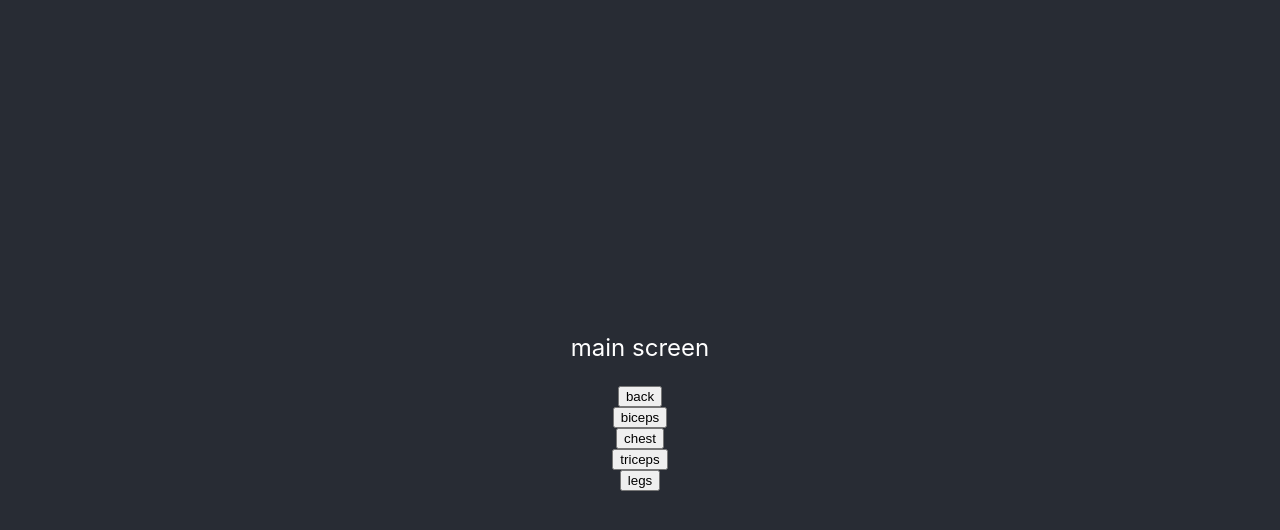
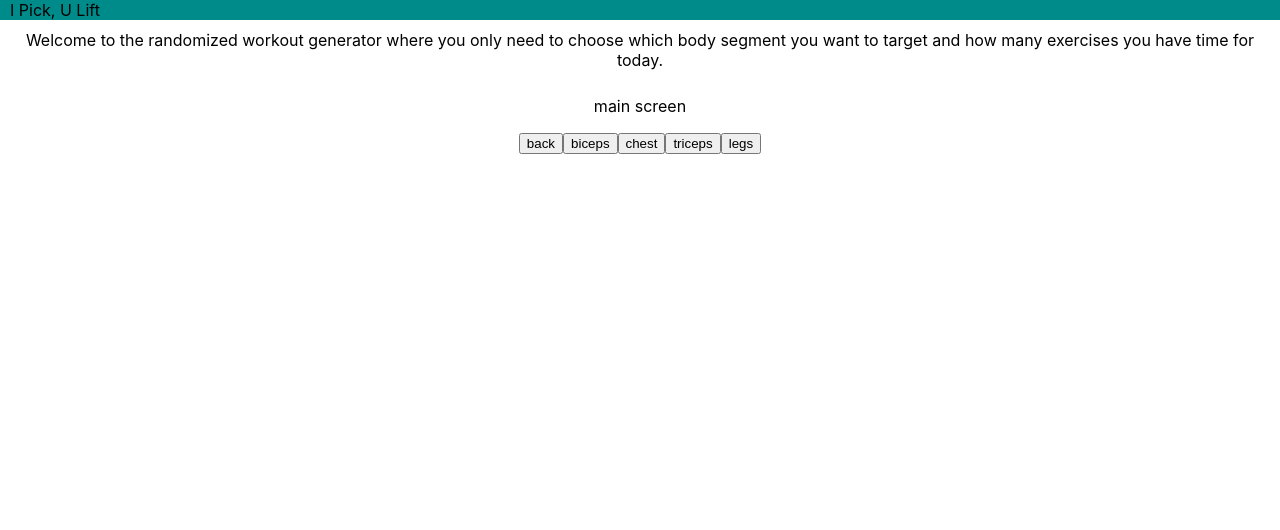
Before and after one commit to mattorgon/random-workout-generator, a React (Create React App) app: page / in a window 1280 px wide. Shown: the top 530 px of the page. Built offline with nearby package versions, Linux system fonts and the light colour scheme.

Commit message:
header and intro

```diff
--- a/package.json
+++ b/package.json
@@ -3,6 +3,8 @@
   "version": "0.1.0",
   "private": true,
   "dependencies": {
+    "@emotion/react": "^11.11.1",
+    "@emotion/styled": "^11.11.0",
     "@testing-library/jest-dom": "^5.17.0",
     "@testing-library/react": "^13.4.0",
     "@testing-library/user-event": "^13.5.0",
--- a/public/index.html
+++ b/public/index.html
@@ -1,5 +1,5 @@
 <!DOCTYPE html>
-<html lang="en">
+<html lang="en" style="margin-top: 0; padding: 0%;">
   <head>
     <meta charset="utf-8" />
     <link rel="icon" href="%PUBLIC_URL%/favicon.ico" />
--- a/src/App.js
+++ b/src/App.js
@@ -5,8 +5,10 @@ import MainScreen from "./screens/MainScreen"
 function App() {
   return (
     <div className="App">
-      <header className="App-header">
-        {/* <img src={logo} className="App-logo" alt="logo" />
+      <MainScreen/>
+
+      {/* <header className="App-header">
+        <img src={logo} className="App-logo" alt="logo" />
         <p>
           Edit <code>src/App.js</code> and save to reload.
         </p>
@@ -17,9 +19,9 @@ function App() {
           rel="noopener noreferrer"
         >
           dont Learn React
-        </a> */}
+        </a>
         <MainScreen/>
-      </header>
+      </header> */}
     </div>
   );
 }
--- /dev/null
+++ b/src/components/Header.js
@@ -0,0 +1,26 @@
+import React from "react";
+import styled from '@emotion/styled';
+
+const HeaderStyle = styled.div`
+    background-color: #008B8B;
+    width: 100%;
+    text-indent: 10px;
+    text-align: left
+`
+
+const Header = () => {
+    let title = "I Pick, U Lift"
+
+    return(
+        <>
+        <HeaderStyle>
+            {/* <p>{title}</p> */}
+            {title}
+        </HeaderStyle>
+        </>
+    );
+
+
+}
+
+export default Header;
--- /dev/null
+++ b/src/components/intro.js
@@ -0,0 +1,25 @@
+import React from "react";
+import styled from '@emotion/styled';
+
+const IntroStyle = styled.div`
+    display: flex
+    width: 100%;
+    left: 10px;
+    padding: 10px
+`
+
+const Intro = () => {
+    let introText = "Welcome to the randomized workout generator where you only need to choose which body segment you want to target and how many exercises you have time for today."
+
+    return(
+        <>
+        <IntroStyle>
+            {introText}
+        </IntroStyle>
+        </>
+    );
+
+
+}
+
+export default Intro;
--- a/src/screens/MainScreen.js
+++ b/src/screens/MainScreen.js
@@ -1,11 +1,15 @@
 import React from "react";
 import Button from "../components/Button"
+import Header from "../components/Header";
+import Intro from "../components/intro";
 
 
 const mainScreen = () => {
 
     return (
         <>
+            <Header/>
+            <Intro/>
             <p>main screen</p>
             <Button buttonText={"back"}/>
             <Button buttonText={"biceps"}/>
--- /dev/null
+++ b/src/styles.js
@@ -0,0 +1,5 @@
+const styles = {
+    header: {
+
+    }
+}
```
Also changed, not shown: 1 other file (tests, documents, lock files or other folders).
